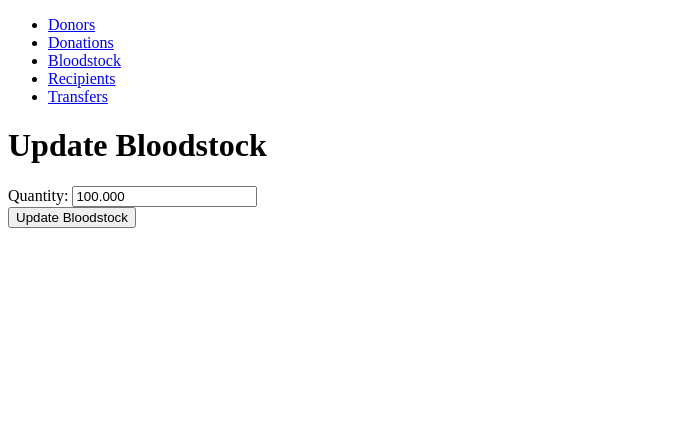
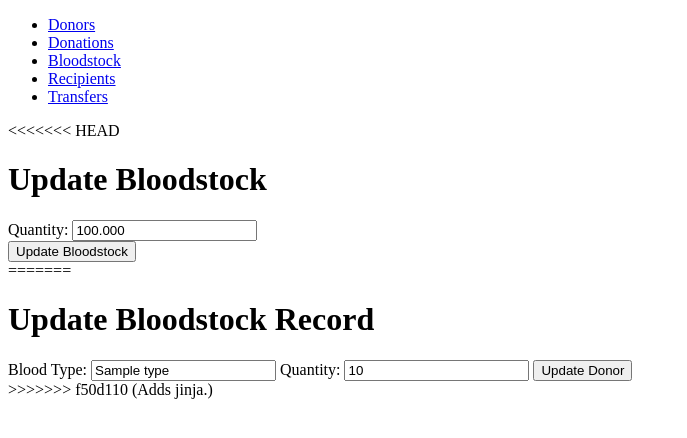
Before and after one commit to singeltary/cs340_f, a Flask app: template templates/update_bloodstock.j2 in a window 1280 px wide. Shown: the top 438 px of the page, without its empty margins (0-687 px from the left). Run offline with Flask 3, Linux system fonts and the light colour scheme; the template is opened without the code that fills it: most values are stand-ins (such as "Sample title", 1, 10 or a date in 2020); parts of the project's set-up code (start-up, migrations or seed data) failed here and were passed over; some libraries are stand-ins or nearby versions.

Commit message:
Adds jinja.

```diff
--- a/templates/update_bloodstock.j2
+++ b/templates/update_bloodstock.j2
@@ -13,6 +13,7 @@
         <li><a href="recipients.html">Recipients</a></li>
         <li><a href="transfers.html">Transfers</a></li>
     </ul>
+<<<<<<< HEAD
     <h1>Update Bloodstock</h1>
     <form action="/update_bloodstock" method="POST">
         <input type="hidden" id="type" name="type" value="A+">
@@ -23,3 +24,18 @@
 </body>
 
 </html>
+=======
+    <h1>Update Bloodstock Record</h1>
+    <form action="/update_bloodstock/{{bloodstock[0]['type']}}" method="post">
+        <label for="type">Blood Type:</label>
+        <input type="text" name="type" value="{{bloodstock[0]['type']}}" readonly>
+
+        <label for="quantity">Quantity:</label>
+        <input type="number" name="quantity" value="{{bloodstock[0]['quantity']}}">
+
+        <button type="submit">Update Donor</button>
+    </form>
+</body>
+
+</html>
+>>>>>>> f50d110 (Adds jinja.)
```
Also changed, not shown: templates/bloodstock.j2 (line endings or trailing spaces).
